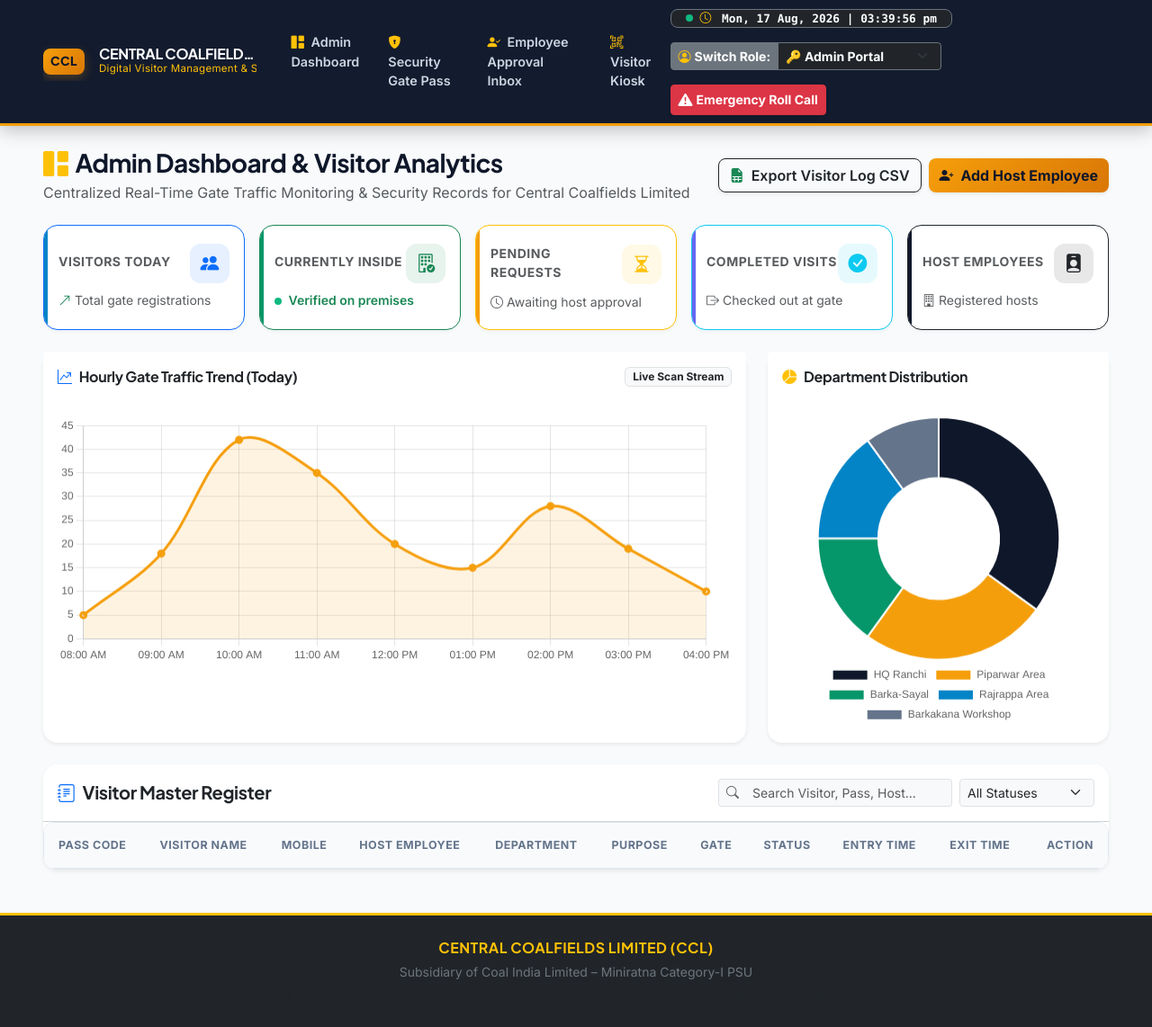
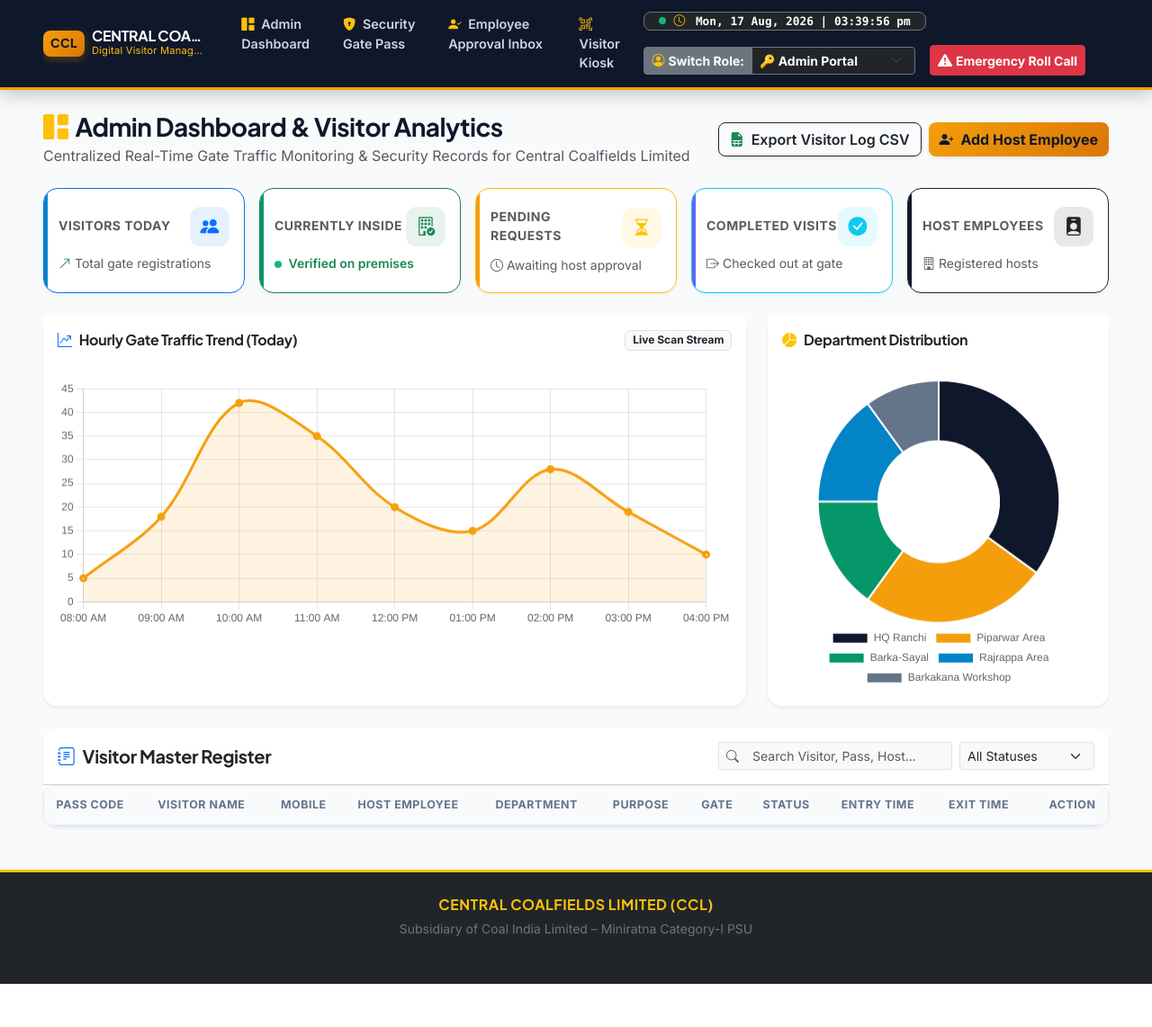
Before and after one commit to TUSHARSAHU15/ccl-dvms, a Python web app: template templates/dashboard.html in a window 1280 px wide. Shown: the whole page at 90% size. After the commit the page ends 1094 px from the top, so only its background shows below. Run offline with Jinja, Linux system fonts and the light colour scheme; the template is opened without the code that fills it, so the values that code supplies are empty.

Commit message:
Enforce strict text truncation and navbar max-width constraint for perfect mobile display

```diff
--- a/static/css/style.css
+++ b/static/css/style.css
@@ -35,7 +35,7 @@
 
 html, body {
   width: 100% !important;
-  max-width: 100vw !important;
+  max-width: 100% !important;
   overflow-x: hidden !important;
   margin: 0;
   padding: 0;
@@ -60,13 +60,13 @@ h1, h2, h3, h4, h5, h6, .font-heading {
 
 /* Glassmorphic Navbar */
 .ccl-navbar {
-  background: rgba(15, 23, 42, 0.98) !important;
-  backdrop-filter: blur(12px);
+  background: #0F172A !important;
   border-bottom: 3px solid var(--ccl-gold-start);
-  padding: 0.6rem 0;
+  padding: 0.5rem 0;
   box-shadow: 0 4px 20px rgba(0, 0, 0, 0.25);
   width: 100% !important;
-  max-width: 100vw !important;
+  max-width: 100% !important;
+  overflow: hidden !important;
 }
 
 .ccl-brand-badge {
@@ -83,8 +83,21 @@ h1, h2, h3, h4, h5, h6, .font-heading {
 }
 
 .navbar-brand {
-  max-width: calc(100vw - 80px);
-  overflow: hidden;
+  max-width: 72% !important;
+  overflow: hidden !important;
+  white-space: nowrap !important;
+}
+
+.navbar-brand * {
+  white-space: nowrap !important;
+  text-overflow: ellipsis !important;
+  overflow: hidden !important;
+}
+
+.navbar-toggler {
+  flex-shrink: 0 !important;
+  padding: 4px 8px;
+  font-size: 1.1rem;
 }
 
 .ccl-nav-link {
@@ -303,6 +316,7 @@ h1, h2, h3, h4, h5, h6, .font-heading {
 /* Custom Table Styling & Horizontal Scroll Containment */
 .table-responsive {
   width: 100% !important;
+  max-width: 100% !important;
   overflow-x: auto !important;
   -webkit-overflow-scrolling: touch;
   border-radius: var(--ccl-radius-md);
@@ -322,15 +336,15 @@ h1, h2, h3, h4, h5, h6, .font-heading {
   text-transform: uppercase;
   letter-spacing: 0.5px;
   border-bottom: 1px solid var(--ccl-border);
-  padding: 1rem;
+  padding: 0.75rem 0.85rem;
   white-space: nowrap;
 }
 
 .table-custom tbody td {
-  padding: 1rem;
+  padding: 0.75rem 0.85rem;
   vertical-align: middle;
   border-bottom: 1px solid #F1F5F9;
-  font-size: 0.9rem;
+  font-size: 0.85rem;
   white-space: nowrap;
 }
 
@@ -365,7 +379,7 @@ h1, h2, h3, h4, h5, h6, .font-heading {
 
 /* Responsive Polish for Mobile Phones & Tablets */
 @media (max-width: 991.98px) {
-  .ccl-navbar { padding: 0.5rem 0.75rem; }
+  .ccl-navbar { padding: 0.4rem 0.5rem; }
   .ccl-nav-link { padding: 8px 12px !important; margin-bottom: 4px; }
   .metric-card { padding: 1rem; }
   .metric-icon-box { width: 38px; height: 38px; font-size: 1.1rem; }
@@ -374,12 +388,12 @@ h1, h2, h3, h4, h5, h6, .font-heading {
 
 @media (max-width: 575.98px) {
   body { font-size: 0.85rem; }
-  .fs-2 { font-size: 1.4rem !important; }
-  .fs-3 { font-size: 1.2rem !important; }
-  .fs-6 { font-size: 0.85rem !important; }
+  .fs-2 { font-size: 1.35rem !important; }
+  .fs-3 { font-size: 1.15rem !important; }
+  .fs-6 { font-size: 0.8rem !important; }
   .btn-sm { font-size: 0.75rem; padding: 4px 8px; }
-  .scanner-frame { height: 180px; }
-  .container-fluid { padding-left: 0.75rem !important; padding-right: 0.75rem !important; }
+  .scanner-frame { height: 170px; }
+  .container-fluid { padding-left: 0.5rem !important; padding-right: 0.5rem !important; }
 }
 
 @media print {
--- a/templates/base.html
+++ b/templates/base.html
@@ -17,12 +17,11 @@
   <!-- Top Glassmorphic Navbar -->
   <nav class="navbar navbar-expand-xl navbar-dark ccl-navbar sticky-top">
     <div class="container-fluid px-3 px-md-4 px-xl-5">
-      <a class="navbar-brand d-flex align-items-center gap-2 gap-md-3 me-0" href="/dashboard">
+      <a class="navbar-brand d-flex align-items-center gap-2 me-auto" href="/dashboard">
         <span class="ccl-brand-badge">CCL</span>
         <div class="overflow-hidden">
           <div class="fw-bold lh-1 text-white fs-6 font-heading text-truncate">CENTRAL COALFIELDS LIMITED</div>
-          <div class="small text-warning opacity-90 d-none d-sm-block" style="font-size: 0.72rem; letter-spacing: 0.3px;">Digital Visitor Management & Security Compliance System</div>
-          <div class="small text-warning opacity-90 d-block d-sm-none" style="font-size: 0.68rem;">Digital Visitor Management (DVMS)</div>
+          <div class="small text-warning opacity-90 text-truncate" style="font-size: 0.7rem; letter-spacing: 0.2px;">Digital Visitor Management System</div>
         </div>
       </a>
 
```
